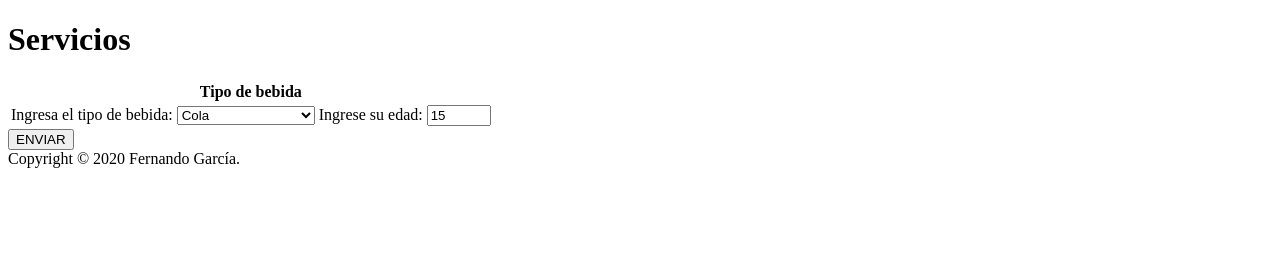
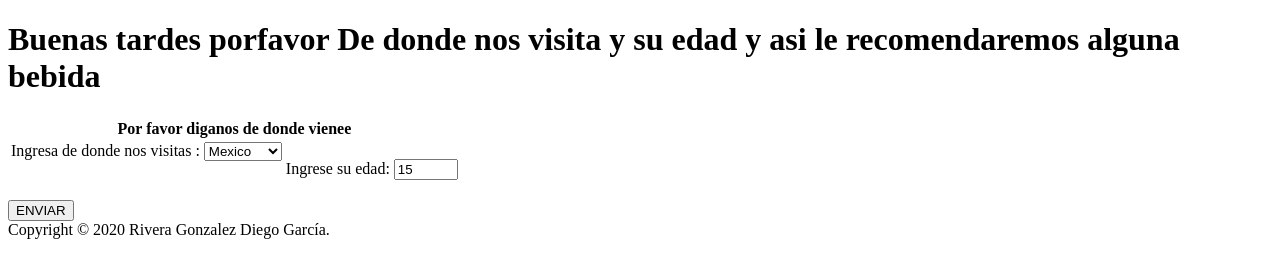
Before and after one commit to Diego-hola/FormularioServicios, a plain HTML site: page public/index.html in a window 1280 px wide. Drawn offline with Linux system fonts and the light colour scheme.

Commit message:
primer commit

```diff
--- a/public/index.html
+++ b/public/index.html
@@ -7,21 +7,25 @@
     <link rel="stylesheet" href="misestilos.css">
   </head>
   <body id="cuerpo">
-    <h1>Servicios</h1>
+    <h1>Buenas tardes porfavor De donde nos visita y su edad y asi le recomendaremos alguna bebida</h1>
     <form action="javascript:recomendar();">
       <table>
           <tr>
-              <th colspan="2">Tipo de bebida</th>
+              <th colspan="2">Por favor diganos de donde vienee </th>
           </tr>
           <tr>
-              <td>Ingresa el tipo de bebida:
+              <td>Ingresa de donde nos visitas :
                       <select  id="bebidas">
                           <!-- Opciones de la lista -->
-                          <option value="1">Cola</option>
-                          <option value="2">Alcohol</option>
-                          <option value="3">Dulce natural</option>
-                          <option value="4">Refrescos de sabor</option>
-                        </select>
+                          <option value="1">Mexico</option>
+                              <option value="2">Alemania</option>
+                              <option value="3">Portugal</option>
+                              <option value="4">Berlin</option>
+                              <option value="5">Dubai</option>
+                              <option value="6">EUA</option>
+                        </select><br>
+                        <br>
+                        <br>
                         <td>Ingrese su edad:
                       <input type="number"  value="15" min="10"
                           max="100" id="edad"/>
@@ -33,7 +37,7 @@
     <button type="submit"> ENVIAR </button>
     </form>
 
-    <footer>Copyright &copy; 2020 Fernando García.</footer>
+    <footer>Copyright &copy; 2020 Rivera Gonzalez Diego García.</footer>
     <script>
       //@ts-check
 
```
Also changed, not shown: functions/index.js (+8 -0 lines).
